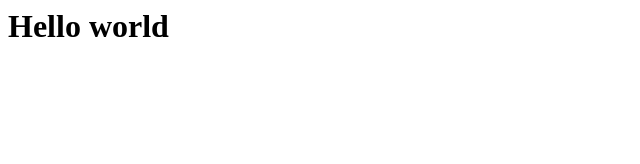
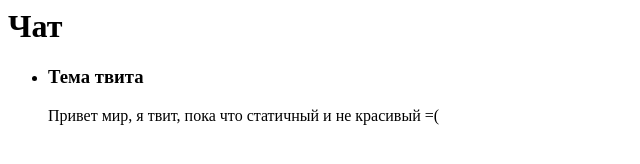
Before and after one commit to burlakilia/lesson8chat, a website: page index.html in a window 1280 px wide. Shown: the whole page, without its empty margins (0-640 px from the left). Drawn offline with Linux system fonts and the light colour scheme.

Commit message:
Добавил разметку

```diff
--- a/index.html
+++ b/index.html
@@ -2,5 +2,13 @@
   <head>
     <script src="./index.js"></script>
   </head>
-  <h1>Hello world</h1>
+  <h1>Чат</h1>
+  <ul>
+    <li>
+      <h3>Тема твита</h3>
+      <p>
+        Привет мир, я твит, пока что статичный и не красивый =(
+      </p>
+    </li>
+  </ul>
 </html>
```
